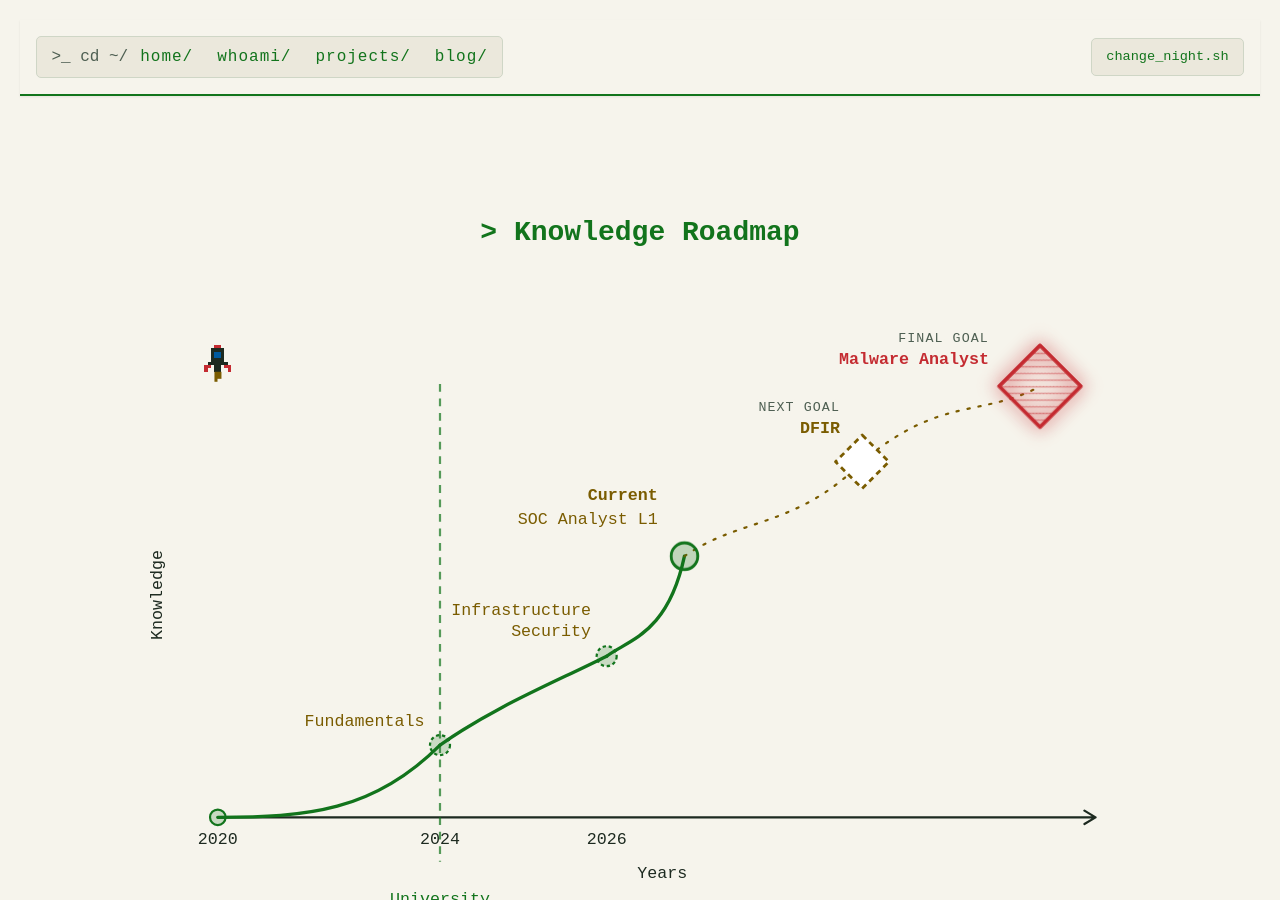
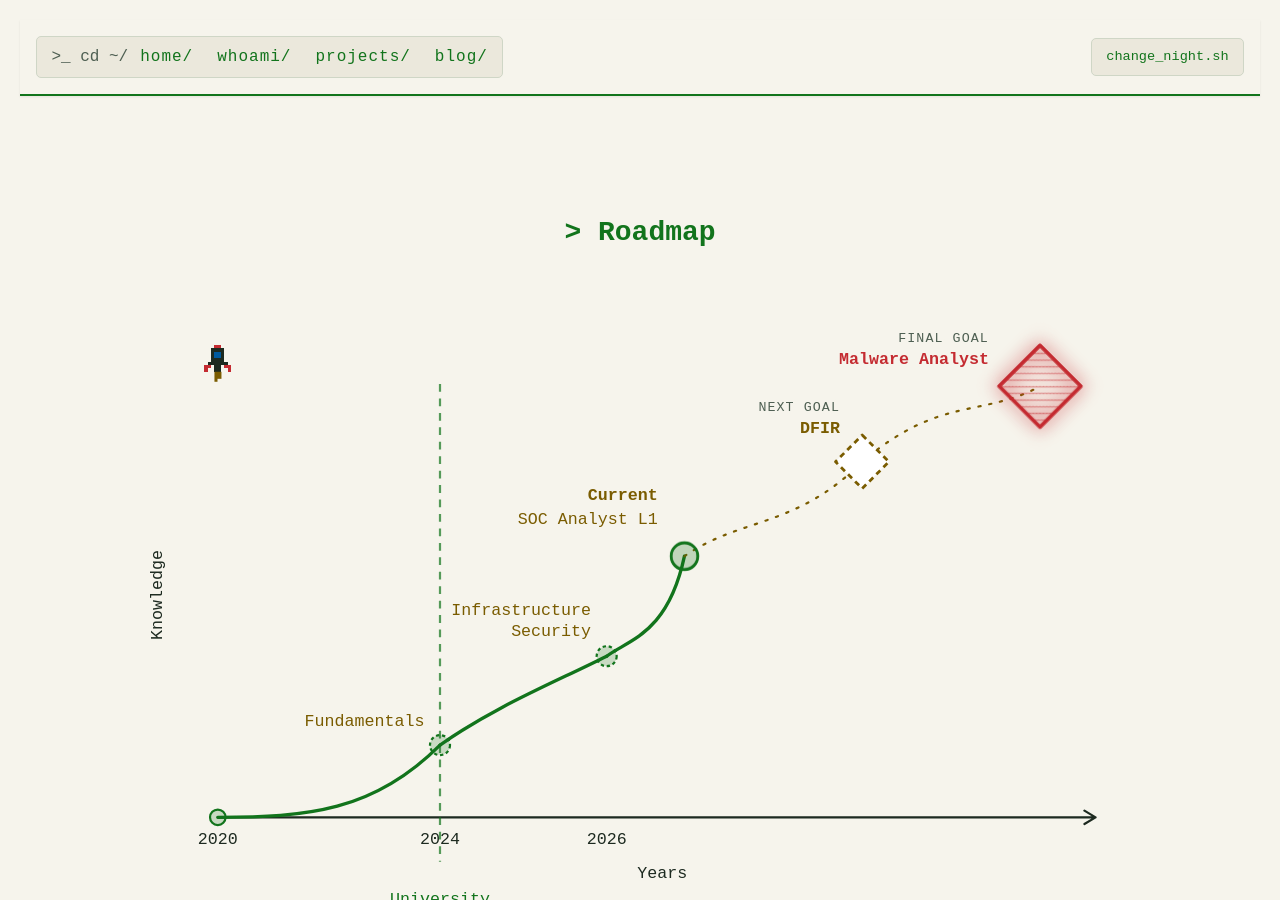
Before and after one commit to Rubenelcurioso/rubenelcurioso.github.io, a Jekyll site: the page built from whoami/index.html, in a window 1280 px wide and 900 px high. Built offline with Jekyll 4.4.1, drawn with Linux system fonts in a browser that asks for light colours.

Commit message:
chore: rename roadmap section title

```diff
--- a/whoami/index.html
+++ b/whoami/index.html
@@ -8,7 +8,7 @@
 
 <div class="terminal" id="home">
   <section id="roadmap" class="content-section">
-    <h2 class="section-title">> Knowledge Roadmap</h2>
+    <h2 class="section-title">> Roadmap</h2>
     <figure class="roadmap" id="roadmap-chart" tabindex="0" aria-label="Knowledge roadmap chart (scrollable on small screens)">
       <svg viewBox="0 -30 900 570" role="img" aria-labelledby="roadmap-title roadmap-desc">
         <title id="roadmap-title">Knowledge over time</title>
```
